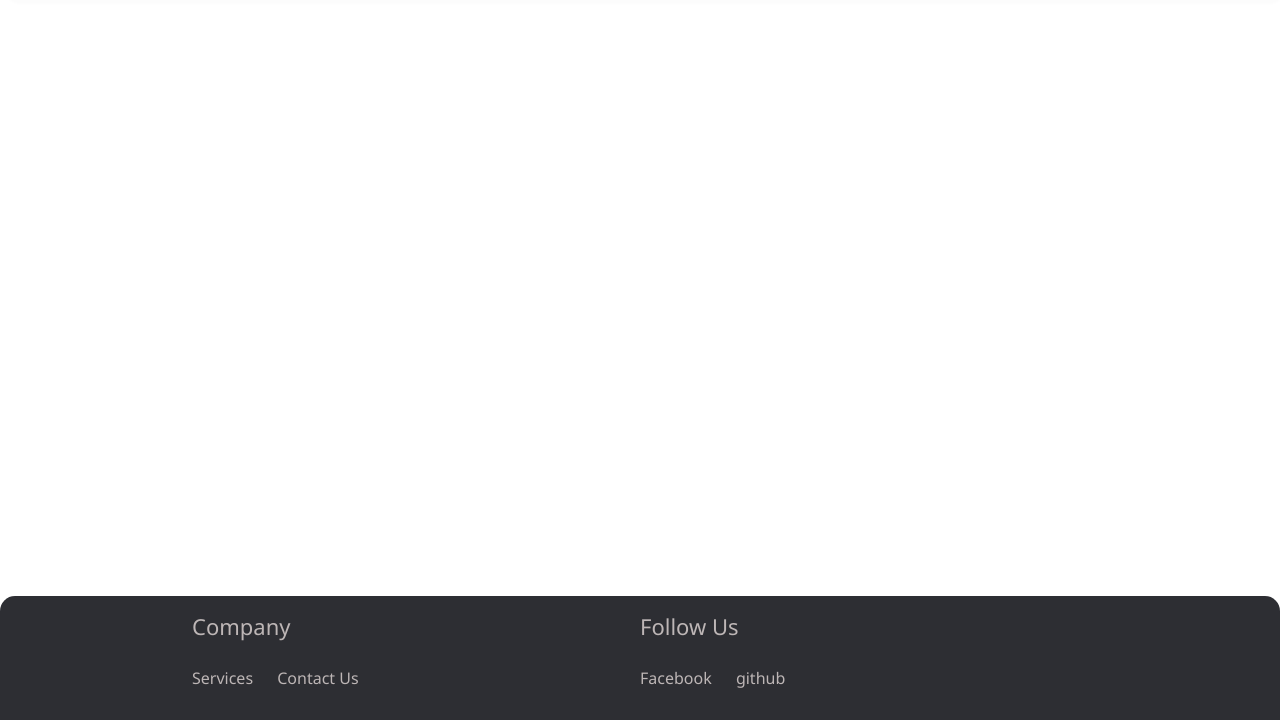
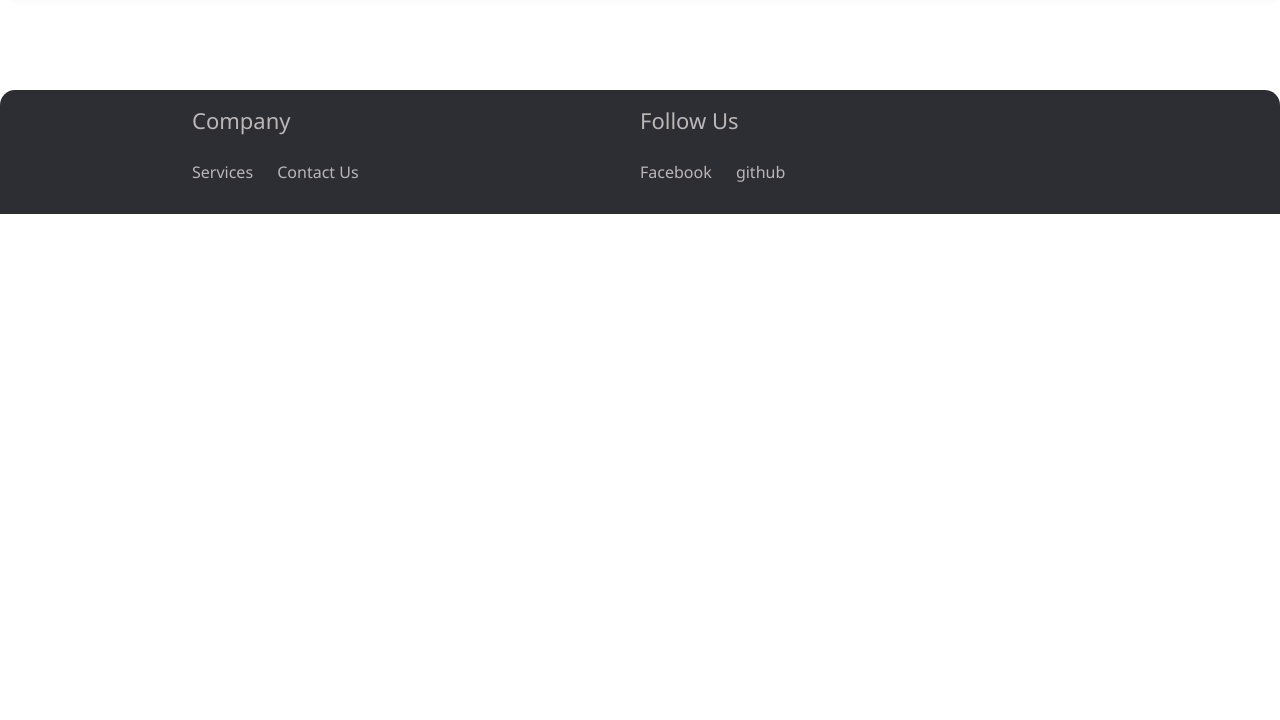
Before and after one commit to SaidQT/Yelp, a Django app: template yelp/templates/category.html in a window 1280 px wide. Shown: the part 80-800 px from the top of the page. Run offline with Django 3.2, Linux system fonts and the light colour scheme; the template is opened without the code that fills it, so the values that code supplies are empty.

Commit message:
10101110110001

```diff
--- a/yelp/static/cuntactus.css
+++ b/yelp/static/cuntactus.css
@@ -116,7 +116,7 @@ footer {
      justify-content: center;
      align-items: center;
      width: 100%;
-     position: fixed;
+     position: relative;
      /* Fixed position */
      bottom: 0;
 }
--- a/yelp/static/services.css
+++ b/yelp/static/services.css
@@ -99,7 +99,7 @@ footer {
   justify-content: center;
   align-items: center;
   width: 100%;
-  position: fixed;
+  position: relative;
   /* Fixed position */
   bottom: 0;
 }
--- a/yelp/static/style5.css
+++ b/yelp/static/style5.css
@@ -6,18 +6,11 @@
 }
 
 
-/* body {
-    background-color: #e5eaf5;
-    display: flex;
-    flex-direction: column;
-    min-height: 100vh;
-
-}  */
-
 .card {
     background-color: whitesmoke;
     transition: 0.4s;
     height: 100vh;
+    margin-bottom: 20px;
 
 }
 
@@ -86,7 +79,7 @@ footer {
     justify-content: center;
     align-items: center;
     width: 100%;
-    position: fixed; /* Fixed position */
+    position: relative; /* Fixed position */
     bottom: 0;
     left: 0;
 }
--- a/yelp/static/style6.css
+++ b/yelp/static/style6.css
@@ -79,7 +79,7 @@ footer {
     justify-content: center;
     align-items: center;
     width: 100%;
-    position: fixed;
+    position: relative;
     /* Fixed position */
     bottom: 0;
 }
```
